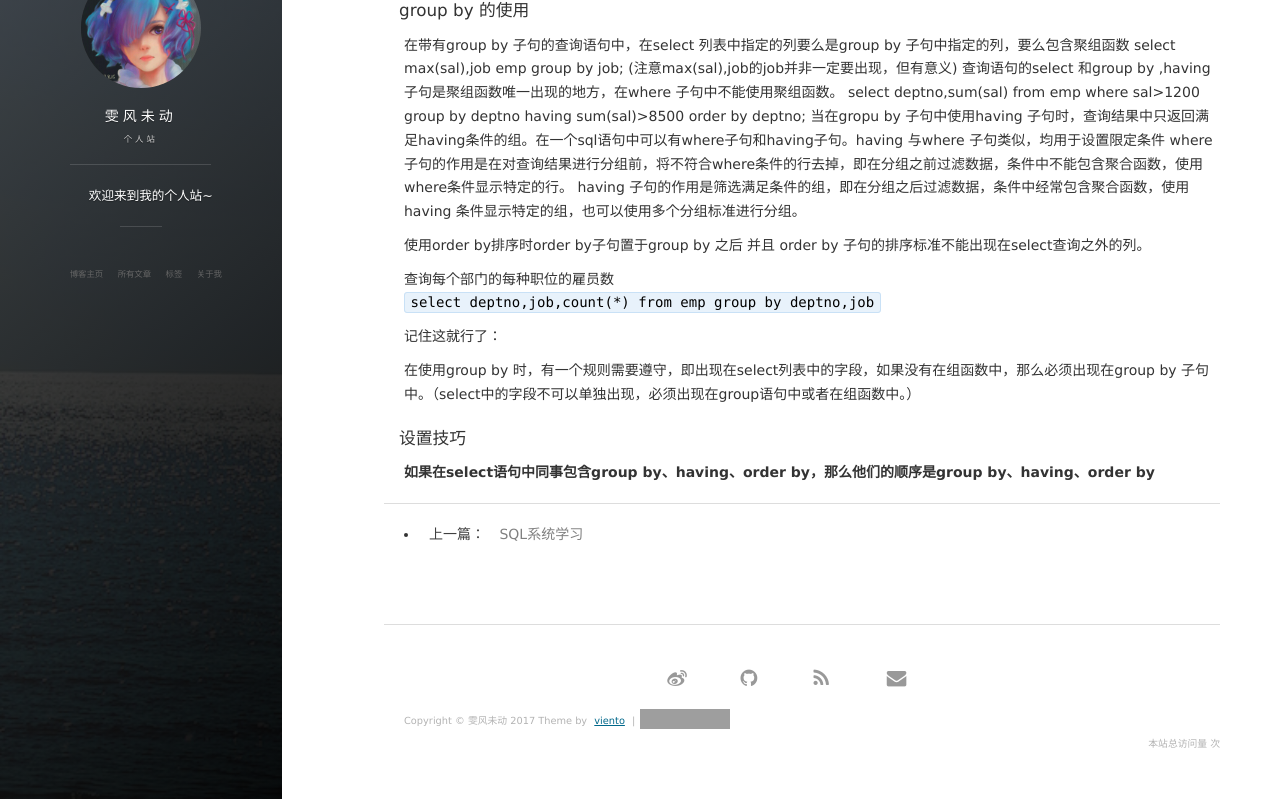
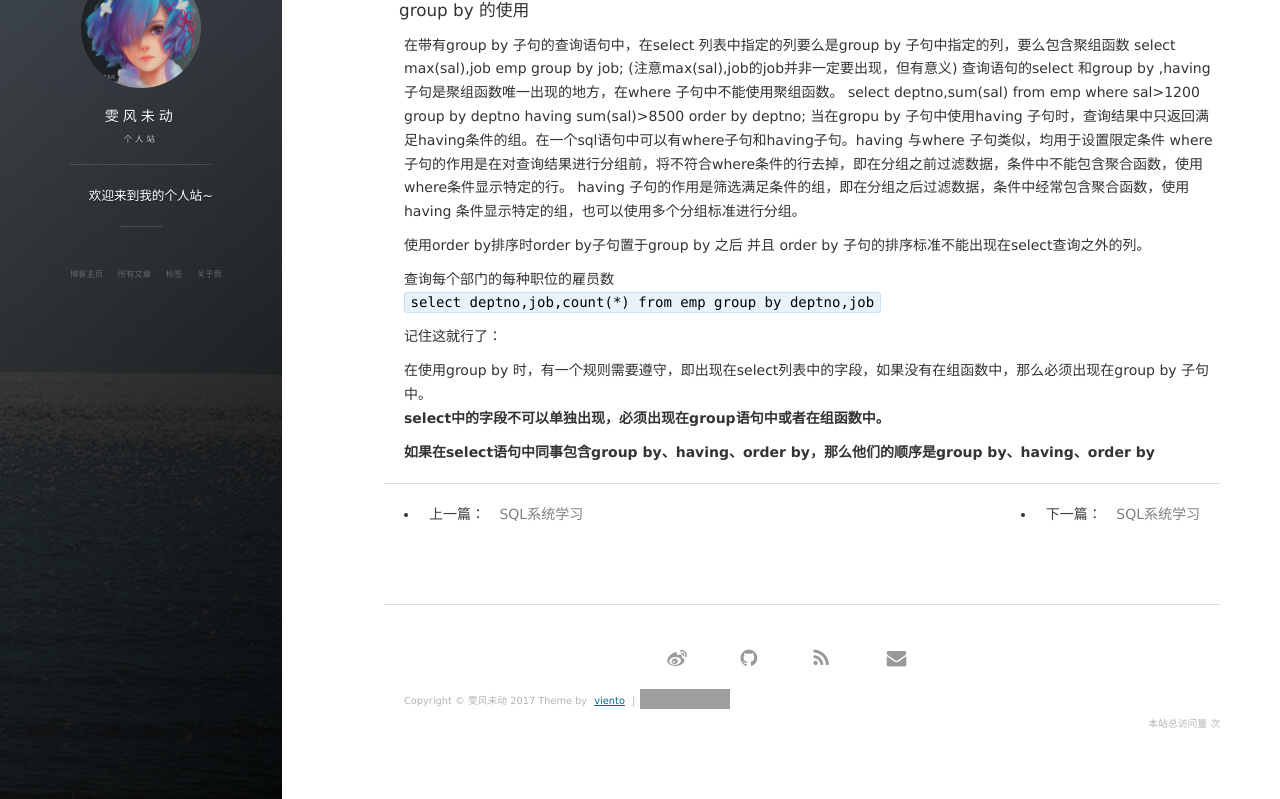
Before and after one commit to dawven/one, a Jekyll site: the page built from _posts/2017-07-22-group by 的使用.md, in a window 1280 px wide and 1339 px high. Shown: the part 540-1339 px from the top of the window. Built offline with Jekyll 4.4.1, drawn with Linux system fonts in a browser that asks for light colours; nearby versions of some CDN libraries; comment, search, counter and statistics services are not loaded; grey boxes are pictures that could not be loaded.

Commit message:
group by j加强，%rowtype用法

```diff
--- a/_posts/2017-07-22-group by 的使用.md
+++ b/_posts/2017-07-22-group by 的使用.md
@@ -25,9 +25,7 @@ having 子句的作用是筛选满足条件的组，即在分组之后过滤数
 
 记住这就行了：
 
-在使用group by 时，有一个规则需要遵守，即出现在select列表中的字段，如果没有在组函数中，那么必须出现在group by 子句中。（select中的字段不可以单独出现，必须出现在group语句中或者在组函数中。）
-
-
-#### 设置技巧
+在使用group by 时，有一个规则需要遵守，即出现在select列表中的字段，如果没有在组函数中，那么必须出现在group by 子句中。
+**select中的字段不可以单独出现，必须出现在group语句中或者在组函数中。**
 
 **如果在select语句中同事包含group by、having、order by，那么他们的顺序是group by、having、order by**
```
Also changed, not shown: _posts/2017-07-25-oracle中 sql%rowcount 用法.md (added, +17 -0 lines).
